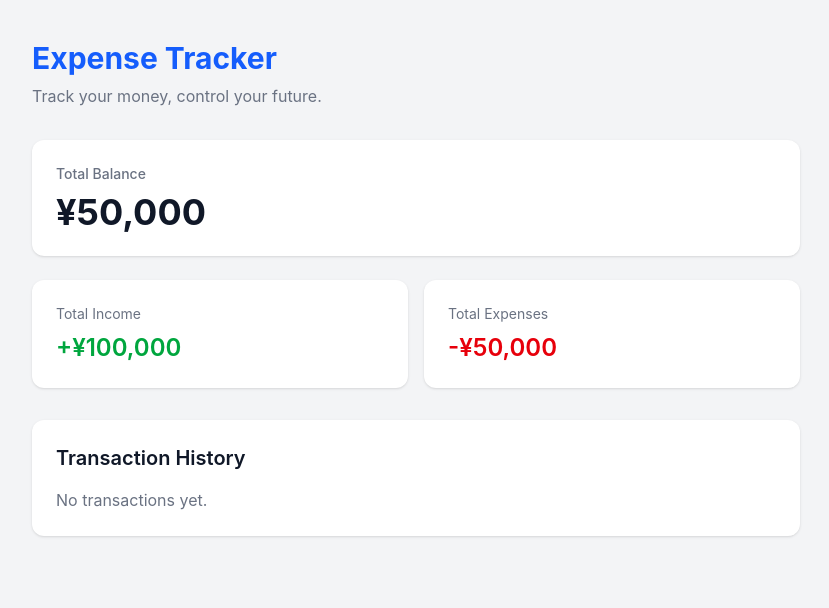
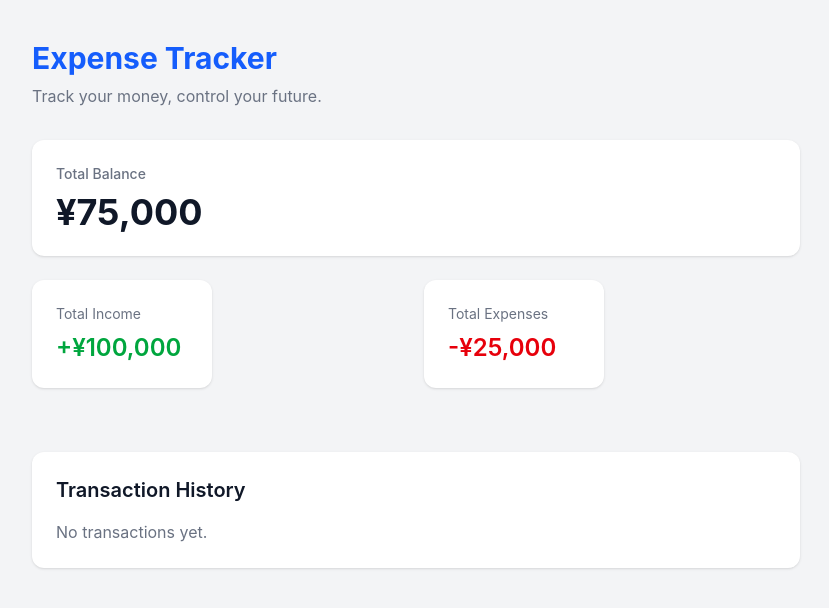
Before and after one commit to KyiPhyuKhant/expense-tracker, a React (Vite) app: page / in a window 1280 px wide. Shown: the top 608 px of the page, without its empty margins (224-1053 px from the left). Built offline with nearby package versions, Linux system fonts and the light colour scheme.

Commit message:
create reusable balance and summary components

```diff
--- a/src/App.tsx
+++ b/src/App.tsx
@@ -17,10 +17,25 @@ function App() {
           </p>
         </header>
 
-        <BalanceCard />
+        {/* Balance */}
+        <BalanceCard balance={75000} currency="¥" />
 
-        <SummaryCard />
+        {/* Summary */}
+        <section className="mb-8 grid grid-cols-1 gap-4 sm:grid-cols-2">
+          <SummaryCard
+            title="Total Income"
+            amount={100000}
+            type="income"
+          />
 
+          <SummaryCard
+            title="Total Expenses"
+            amount={25000}
+            type="expense"
+          />
+        </section>
+
+        {/* Transaction History */}
         <section className="rounded-xl bg-white p-6 shadow-sm">
           <h2 className="mb-4 text-xl font-semibold text-gray-900">
             Transaction History
--- a/src/components/BalanceCard.tsx
+++ b/src/components/BalanceCard.tsx
@@ -1,4 +1,9 @@
-function BalanceCard() {
+type BalanceCardProps = {
+  balance: number
+  currency?: string
+}
+
+function BalanceCard({ balance, currency = '¥' }: BalanceCardProps) {
   return (
     <section className="mb-6 rounded-xl bg-white p-6 shadow-sm">
       <h2 className="text-sm font-medium text-gray-500">
@@ -6,7 +11,7 @@ function BalanceCard() {
       </h2>
 
       <p className="mt-2 text-4xl font-bold text-gray-900">
-        ¥50,000
+        {currency}{balance.toLocaleString()}
       </p>
     </section>
   )
--- a/src/components/SummaryCard.tsx
+++ b/src/components/SummaryCard.tsx
@@ -1,25 +1,27 @@
-function SummaryCard() {
+type SummaryCardProps = {
+  title: string
+  amount: number
+  type: 'income' | 'expense'
+}
+
+function SummaryCard({ title, amount, type }: SummaryCardProps) {
+    const isIncome = type === 'income'
     return (
         <section className="mb-8 grid grid-cols-1 gap-4 sm:grid-cols-2">
         <div className="rounded-xl bg-white p-6 shadow-sm">
             <h2 className="text-sm text-gray-500">
-          Total Income
+            {title}
             </h2>
 
-        <p className="mt-2 text-2xl font-semibold text-green-600">
-          +¥100,000
+            <p
+                className={`mt-2 text-2xl font-semibold ${
+                    isIncome ? 'text-green-600' : 'text-red-600'
+                }`}
+            >
+            {isIncome ? '+' : '-'}¥{amount.toLocaleString()}
             </p>
         </div>
 
-      <div className="rounded-xl bg-white p-6 shadow-sm">
-        <h2 className="text-sm text-gray-500">
-          Total Expenses
-        </h2>
-
-        <p className="mt-2 text-2xl font-semibold text-red-600">
-          -¥50,000
-        </p>
-      </div>
         </section>
     )
 }
```
Lines whose indentation alone changed are shown as unchanged.
